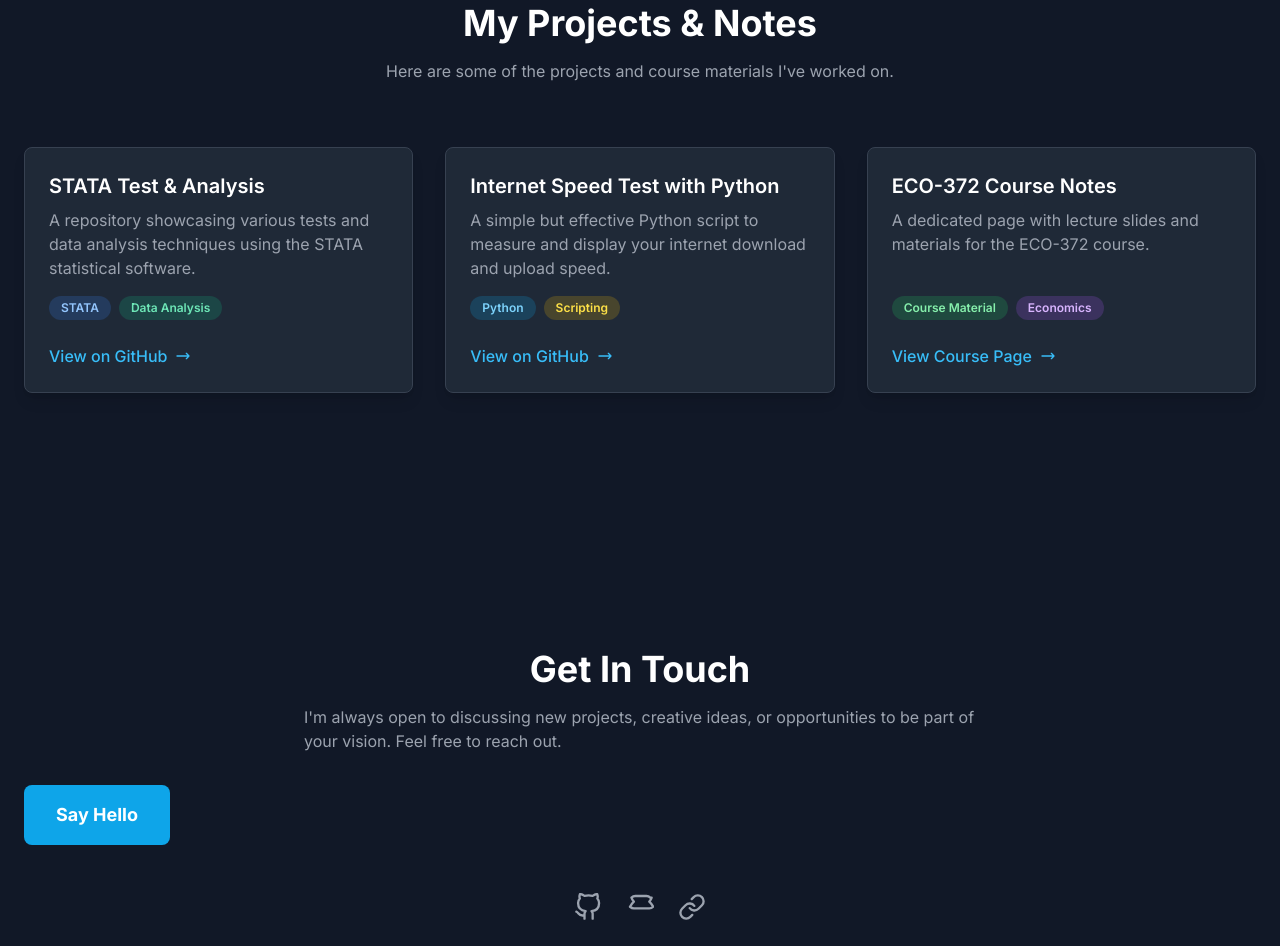
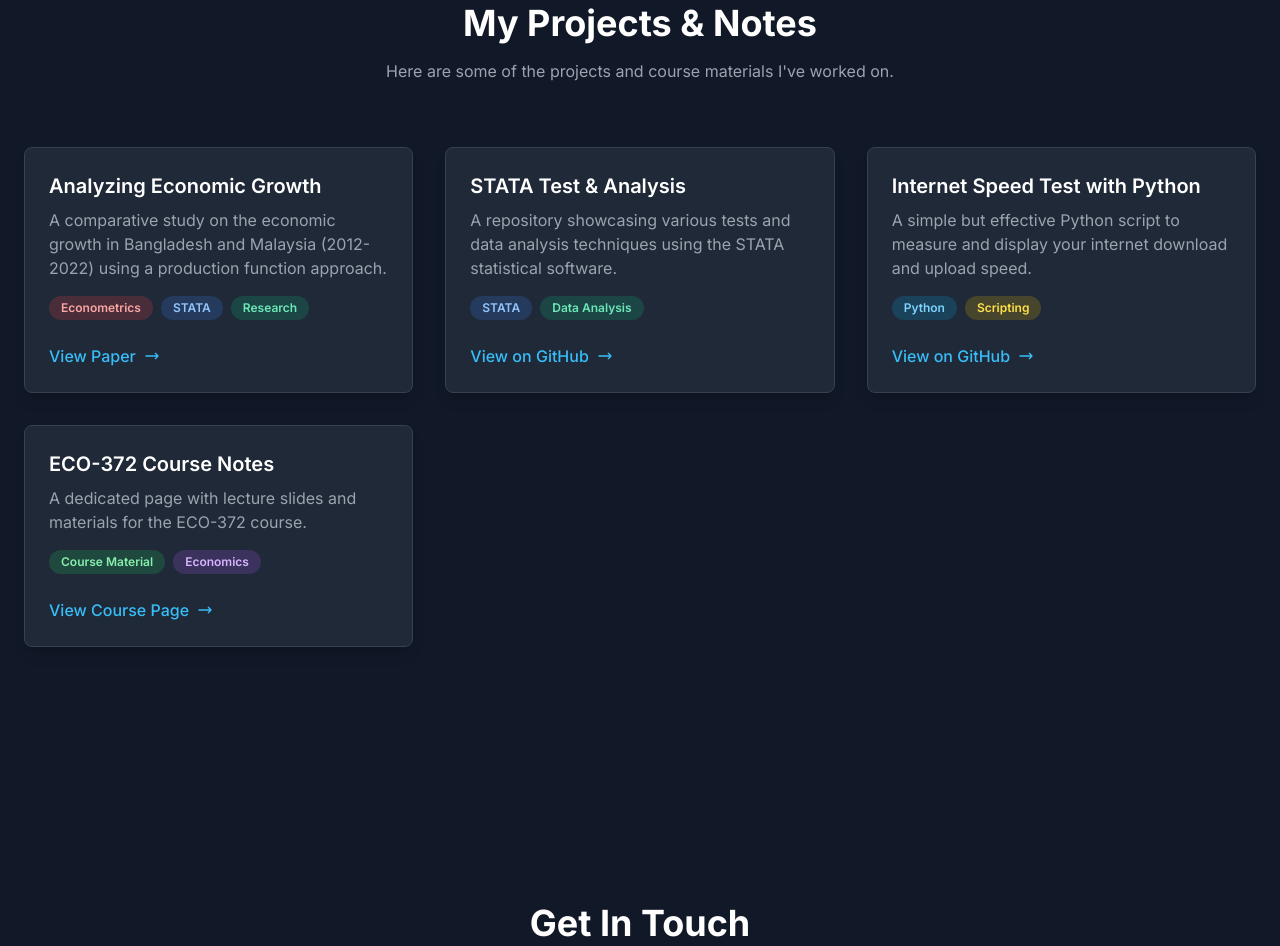
Before and after one commit to AlHamzaMridha/AlHamzaMridha, a plain HTML site: page index.html in a window 1280 px wide. Shown: the part 1463-2409 px from the top of the page. Drawn offline with nearby package versions, Linux system fonts and the light colour scheme.

Commit message:
index.html

```diff
--- a/index.html
+++ b/index.html
@@ -136,6 +136,21 @@
 
             <div class="mt-16 grid grid-cols-1 md:grid-cols-2 lg:grid-cols-3 gap-8">
 
+                <!-- Project Card: Economic Growth Analysis -->
+                <div class="project-card rounded-lg overflow-hidden shadow-lg p-6 flex flex-col fade-in-section" style="transition-delay: 0ms;">
+                    <h3 class="text-xl font-semibold text-white">Analyzing Economic Growth</h3>
+                    <p class="mt-2 text-gray-400 flex-grow">A comparative study on the economic growth in Bangladesh and Malaysia (2012-2022) using a production function approach.</p>
+                    <div class="mt-4 flex flex-wrap gap-2">
+                        <span class="text-xs font-semibold bg-red-500/20 text-red-300 py-1 px-3 rounded-full">Econometrics</span>
+                        <span class="text-xs font-semibold bg-blue-500/20 text-blue-300 py-1 px-3 rounded-full">STATA</span>
+                        <span class="text-xs font-semibold bg-emerald-500/20 text-emerald-300 py-1 px-3 rounded-full">Research</span>
+                    </div>
+                    <a href="Analyzing Economic Growth in Bangladesh and Malaysia.docx" target="_blank" class="mt-6 inline-flex items-center text-sky-400 hover:text-sky-300 font-medium">
+                        View Paper
+                        <svg class="ml-2 w-4 h-4" fill="none" stroke="currentColor" viewBox="0 0 24 24"><path stroke-linecap="round" stroke-linejoin="round" stroke-width="2" d="M17 8l4 4m0 0l-4 4m4-4H3"></path></svg>
+                    </a>
+                </div>
+
                 <!-- Project Card 1 -->
                 <div class="project-card rounded-lg overflow-hidden shadow-lg p-6 flex flex-col fade-in-section" style="transition-delay: 100ms;">
                     <h3 class="text-xl font-semibold text-white">STATA Test & Analysis</h3>
```
